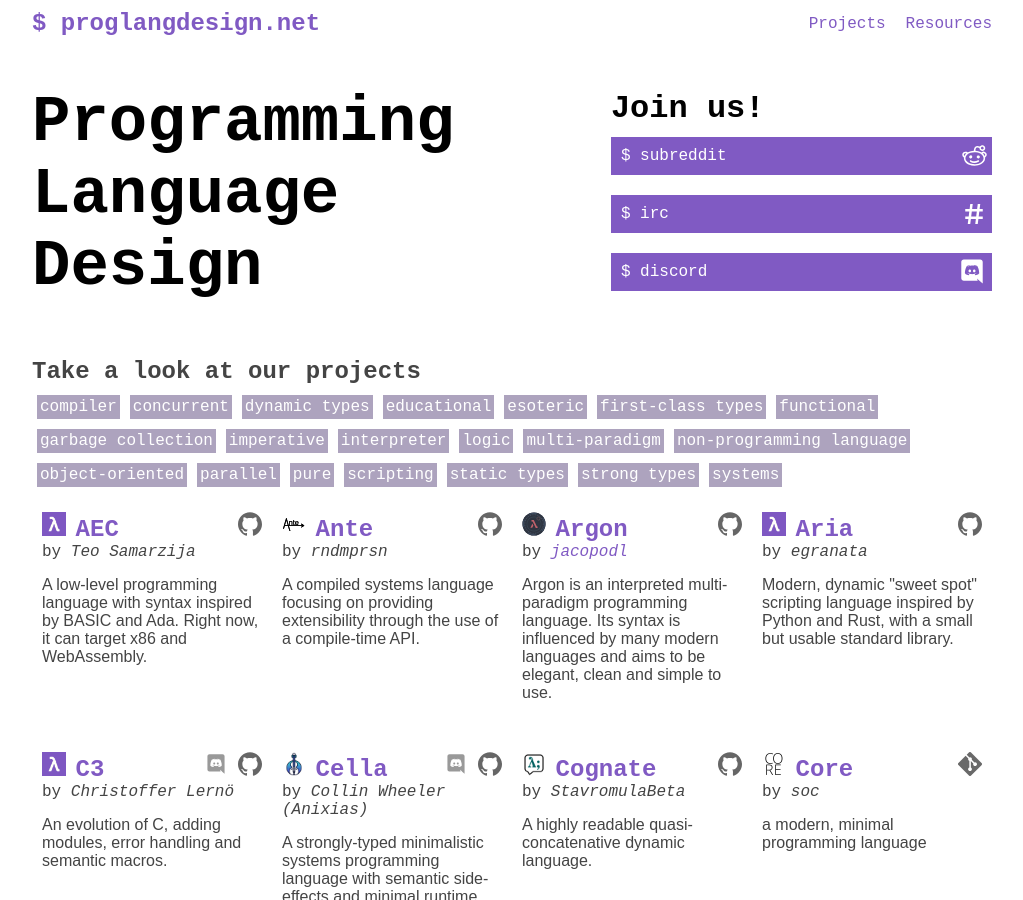
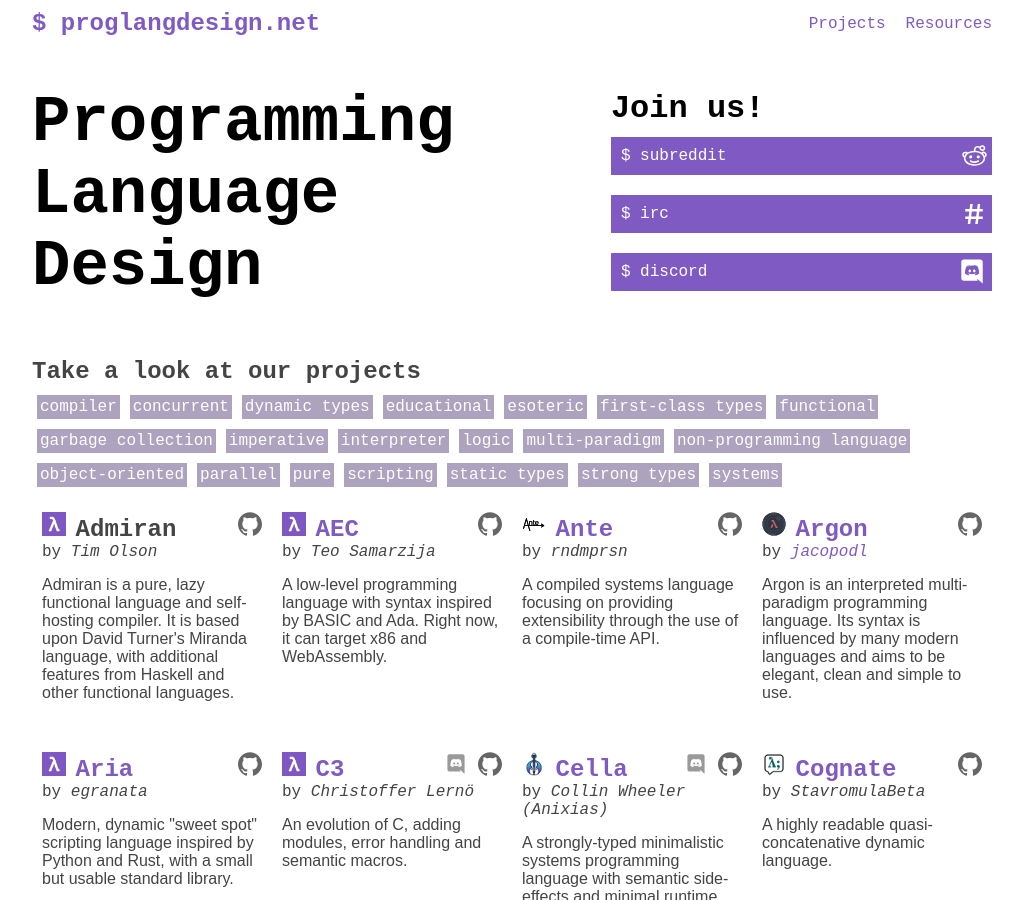
Before and after one commit to proglangdesign/proglangdesign.github.io, a Jekyll site: the page built from index.html, in a window 1280 px wide and 900 px high. Shown: the whole window, without its empty margins (128-1151 px from the left). Built offline with Jekyll 4.4.1, drawn with Linux system fonts in a browser that asks for light colours.

Commit message:
Update projects.yml with Admiran description

```diff
--- a/_data/projects.yml
+++ b/_data/projects.yml
@@ -13,6 +13,18 @@ Aardvark:
     - functional
     - static types
     - strong types
+
+Admiran:
+  github: taolson/Admiran
+  author: Tim Olson
+  summary: >
+    Admiran is a pure, lazy functional language and self-hosting compiler.  It is based upon David Turner's
+    Miranda language, with additional features from Haskell and other functional languages.
+  tags:
+    - compiler
+    - functional
+    - pure
+    - static types
 
 AEC:
   website: http://flatassembler.github.io/AEC_specification.html
```
